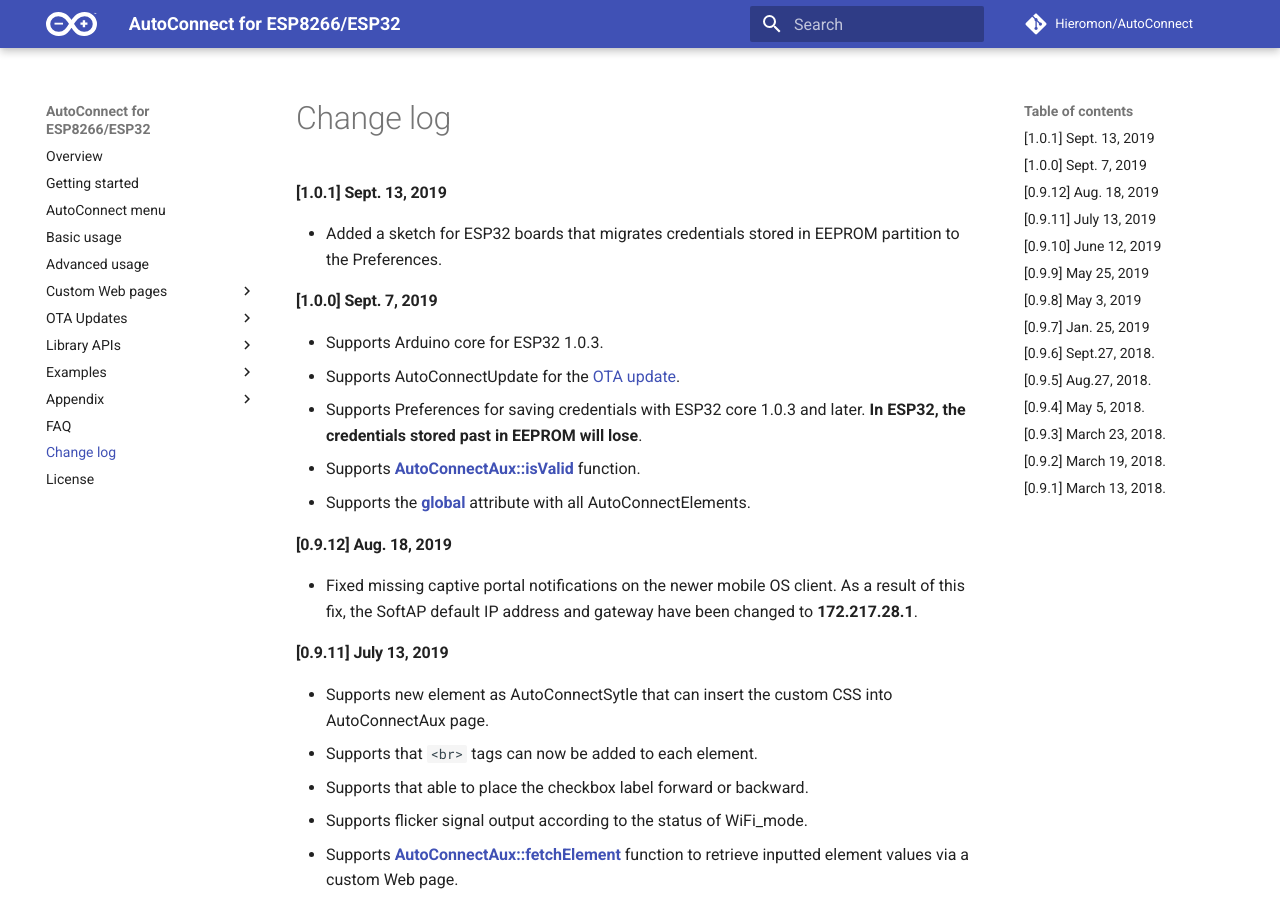
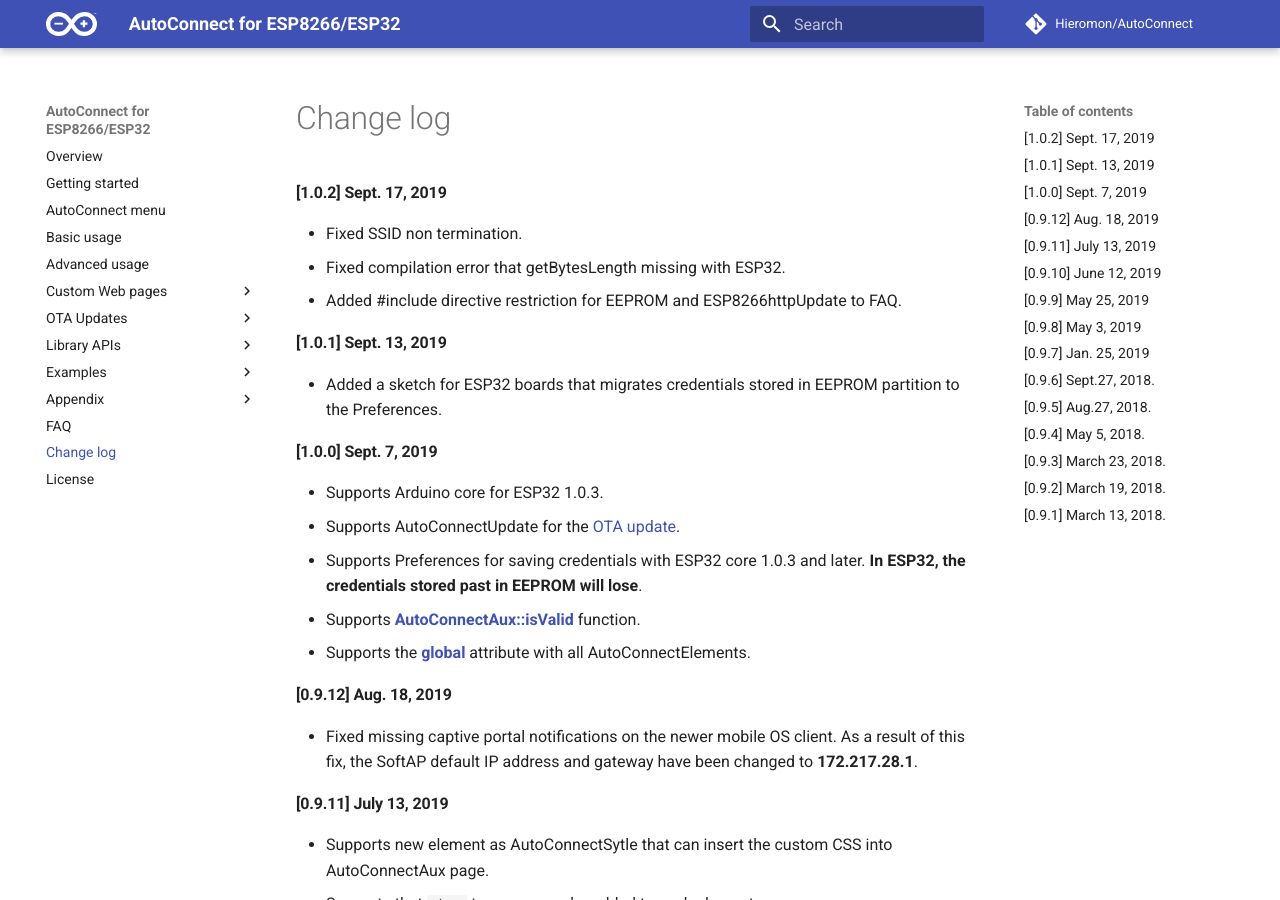
Before and after one commit to Hieromon/AutoConnect, an MkDocs documentation site: the page built from mkdocs/changelog.md, in a window 1280 px wide and 900 px high. Built offline with MkDocs 1.6.1 and Material for MkDocs 9.7.7, drawn with Linux system fonts in a browser that asks for light colours; nearby versions of some CDN libraries; comment, search, counter and statistics services are not loaded.

Commit message:
Release for v1.0.2

```diff
--- a/library.json
+++ b/library.json
@@ -25,6 +25,6 @@
     "espressif8266",
     "espressif32"
   ],
-  "version": "1.0.1",
+  "version": "1.0.2",
   "license": "MIT"
 }
--- a/mkdocs/changelog.md
+++ b/mkdocs/changelog.md
@@ -1,3 +1,8 @@
+#### [1.0.2] Sept. 17, 2019
+- Fixed SSID non termination.
+- Fixed compilation error that getBytesLength missing with ESP32.
+- Added #include directive restriction for EEPROM and ESP8266httpUpdate to FAQ.
+
 #### [1.0.1] Sept. 13, 2019
 - Added a sketch for ESP32 boards that migrates credentials stored in EEPROM partition to the Preferences.
 
```
Also changed, not shown: README.md (+5 -0 lines), 1 other file.
